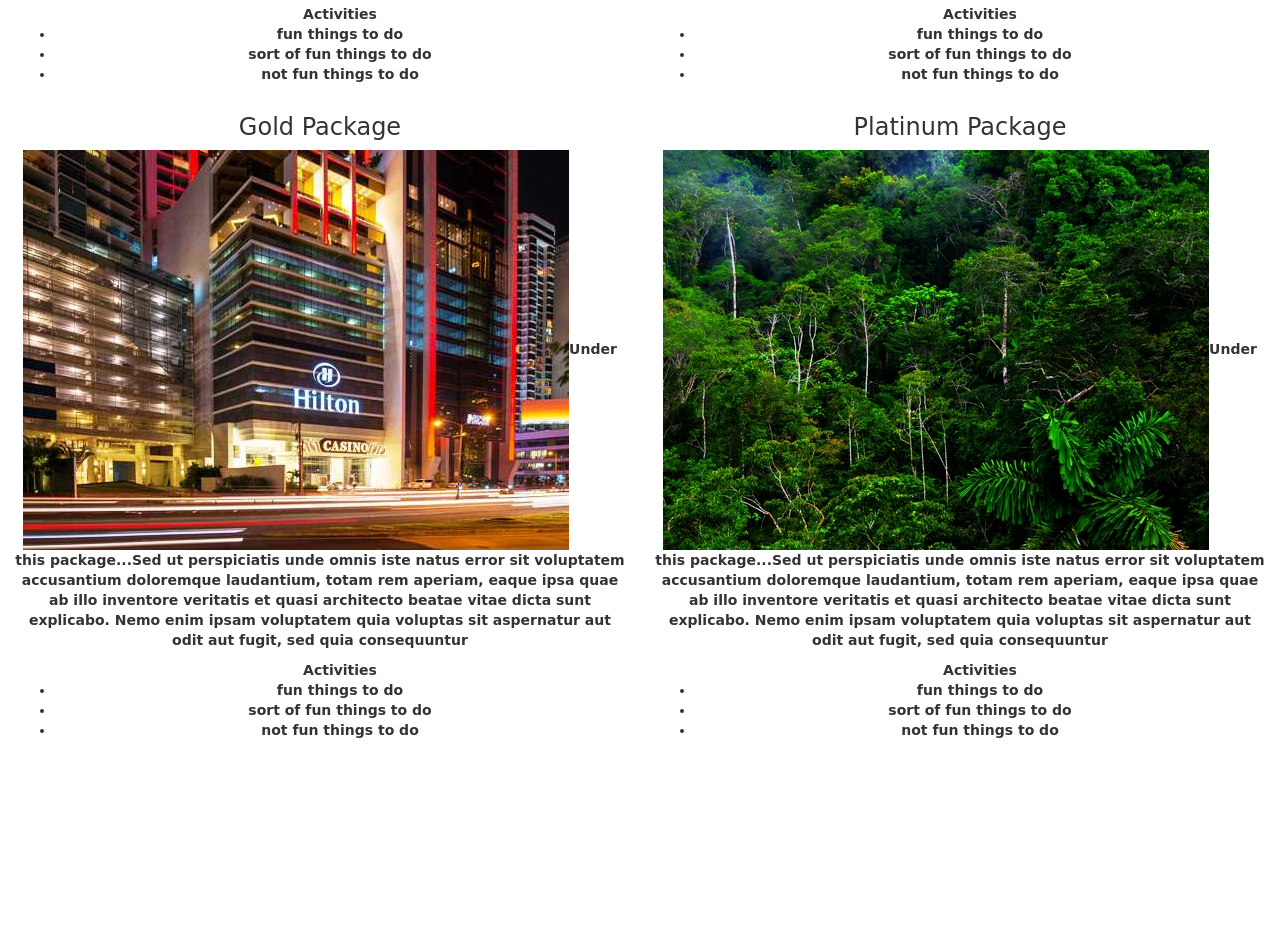
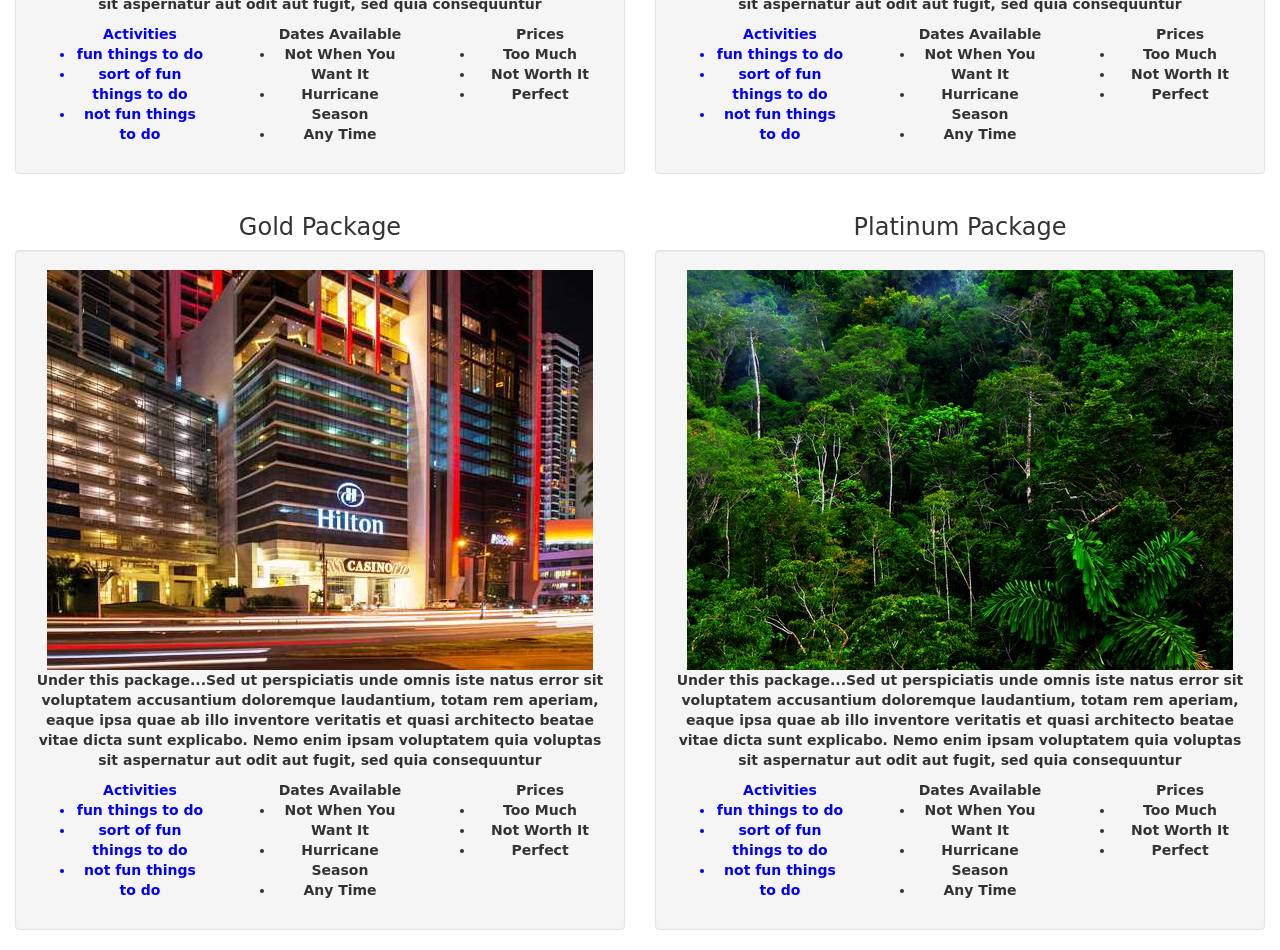
Before and after one commit to DanielMunger/a-place-to-visit, a plain HTML site: page index.html in a window 1280 px wide. Shown: the part 1656-2606 px from the top of the page. Before the commit the page ends 2406 px from the top, so only its background shows below. Drawn offline with Linux system fonts and the light colour scheme.

Commit message:
creates nested row/column look with additional content

```diff
--- a/css/stylesheet.css
+++ b/css/stylesheet.css
@@ -28,3 +28,7 @@ h2{
   font-weight: bolder;
 
 }
+ul.activities{
+  color: blue;
+
+}
--- a/index.html
+++ b/index.html
@@ -28,43 +28,126 @@
     <div class="row">
       <div class="col-md-6 basic">
         <h3>Basic Package</h3>
-          <p><img src="image/kayak.jpg" alt="a kayak">Under this package...Sed ut perspiciatis unde omnis iste natus error sit voluptatem accusantium doloremque laudantium, totam rem aperiam, eaque ipsa quae ab illo inventore veritatis et quasi architecto beatae vitae dicta sunt explicabo. Nemo enim ipsam voluptatem quia voluptas sit aspernatur aut odit aut fugit, sed quia consequuntur</p>
-          <ul>Activities
+        <div class="well">
+          <img src="image/kayak.jpg" alt="a kayak">
+          <p>Under this package...Sed ut perspiciatis unde omnis iste natus error sit voluptatem accusantium doloremque laudantium, totam rem aperiam, eaque ipsa quae ab illo inventore veritatis et quasi architecto beatae vitae dicta sunt explicabo. Nemo enim ipsam voluptatem quia voluptas sit aspernatur aut odit aut fugit, sed quia consequuntur</p>
+          <div class="row">
+            <div class="col-md-4">
+          <ul class="activities">Activities
             <li>fun things to do</li>
             <li>sort of fun things to do</li>
             <li>not fun things to do</li>
           </ul>
+        </div>
+        <div class="col-md-4">
+          <ul class="dates">Dates Available
+            <li>Not When You Want It</li>
+            <li>Hurricane Season</li>
+            <li>Any Time</li>
+          </ul>
+        </div>
+        <div class="col-md-4">
+          <ul class="prices">Prices
+            <li>Too Much</li>
+            <li>Not Worth It</li>
+            <li>Perfect</li>
+          </ul>
+        </div>
+        </div>
+        </div>
       </div>
       <div class="col-md-6 silver">
         <h3>Silver Package</h3>
-          <p><img src="image/kayak.jpg" alt="a game">Under this package...Sed ut perspiciatis unde omnis iste natus error sit voluptatem accusantium doloremque laudantium, totam rem aperiam, eaque ipsa quae ab illo inventore veritatis et quasi architecto beatae vitae dicta sunt explicabo. Nemo enim ipsam voluptatem quia voluptas sit aspernatur aut odit aut fugit, sed quia consequuntur</p>
-          <ul>Activities
+        <div class="well">
+          <img src="image/kayak.jpg" alt="a game">
+          <p>Under this package...Sed ut perspiciatis unde omnis iste natus error sit voluptatem accusantium doloremque laudantium, totam rem aperiam, eaque ipsa quae ab illo inventore veritatis et quasi architecto beatae vitae dicta sunt explicabo. Nemo enim ipsam voluptatem quia voluptas sit aspernatur aut odit aut fugit, sed quia consequuntur</p>
+          <div class="row">
+            <div class="col-md-4">
+          <ul class="activities">Activities
             <li>fun things to do</li>
             <li>sort of fun things to do</li>
             <li>not fun things to do</li>
           </ul>
+        </div>
+        <div class="col-md-4">
+          <ul class="dates">Dates Available
+            <li>Not When You Want It</li>
+            <li>Hurricane Season</li>
+            <li>Any Time</li>
+          </ul>
+        </div>
+        <div class="col-md-4">
+          <ul class="prices">Prices
+            <li>Too Much</li>
+            <li>Not Worth It</li>
+            <li>Perfect</li>
+        </ul>
+      </div>
+    </div>
+      </div>
       </div>
       <div class="col-md-6 gold">
         <h3>Gold Package</h3>
-          <p><img src="image/hilton.jpg" alt="a hotel">Under this package...Sed ut perspiciatis unde omnis iste natus error sit voluptatem accusantium doloremque laudantium, totam rem aperiam, eaque ipsa quae ab illo inventore veritatis et quasi architecto beatae vitae dicta sunt explicabo. Nemo enim ipsam voluptatem quia voluptas sit aspernatur aut odit aut fugit, sed quia consequuntur</p>
-          <ul>Activities
+        <div class="well">
+          <img src="image/hilton.jpg" alt="a hotel">
+          <p>Under this package...Sed ut perspiciatis unde omnis iste natus error sit voluptatem accusantium doloremque laudantium, totam rem aperiam, eaque ipsa quae ab illo inventore veritatis et quasi architecto beatae vitae dicta sunt explicabo. Nemo enim ipsam voluptatem quia voluptas sit aspernatur aut odit aut fugit, sed quia consequuntur</p>
+          <div class="row">
+            <div class="col-md-4">
+          <ul class="activities">Activities
             <li>fun things to do</li>
             <li>sort of fun things to do</li>
             <li>not fun things to do</li>
           </ul>
+        </div>
+        <div class="col-md-4">
+          <ul class="dates">Dates Available
+            <li>Not When You Want It</li>
+            <li>Hurricane Season</li>
+            <li>Any Time</li>
+          </ul>
+        </div>
+        <div class="col-md-4">
+          <ul class="prices">Prices
+            <li>Too Much</li>
+            <li>Not Worth It</li>
+            <li>Perfect</li>
+          </ul>
+        </div>
+        </div>
       </div>
+    </div>
       <div class="col-md-6 platinum">
         <h3>Platinum Package</h3>
-          <p><img src="image/rainforest.jpg" alt="trees">Under this package...Sed ut perspiciatis unde omnis iste natus error sit voluptatem accusantium doloremque laudantium, totam rem aperiam, eaque ipsa quae ab illo inventore veritatis et quasi architecto beatae vitae dicta sunt explicabo. Nemo enim ipsam voluptatem quia voluptas sit aspernatur aut odit aut fugit, sed quia consequuntur</p>
-          <ul>Activities
-            <li>fun things to do</li>
-            <li>sort of fun things to do</li>
-            <li>not fun things to do</li>
-          </ul>
+        <div class="well">
+          <img src="image/rainforest.jpg" alt="trees">
+          <p>Under this package...Sed ut perspiciatis unde omnis iste natus error sit voluptatem accusantium doloremque laudantium, totam rem aperiam, eaque ipsa quae ab illo inventore veritatis et quasi architecto beatae vitae dicta sunt explicabo. Nemo enim ipsam voluptatem quia voluptas sit aspernatur aut odit aut fugit, sed quia consequuntur</p>
+        <div class="row">
+          <div class="col-md-4">
+            <ul class="activities">Activities
+              <li>fun things to do</li>
+              <li>sort of fun things to do</li>
+              <li>not fun things to do</li>
+            </ul>
+          </div>
+          <div class="col-md-4">
+            <ul class="dates">Dates Available
+              <li>Not When You Want It</li>
+              <li>Hurricane Season</li>
+              <li>Any Time</li>
+            </ul>
+          </div>
+          <div class="col-md-4">
+            <ul class="prices">Prices
+              <li>Too Much</li>
+              <li>Not Worth It</li>
+              <li>Perfect</li>
+              </ul>
+            </div>
+          </div>
+          </div>
+        </div>
       </div>
     </div>
-
-
-    </div>
+  </div>
   </body>
 </html>
```
